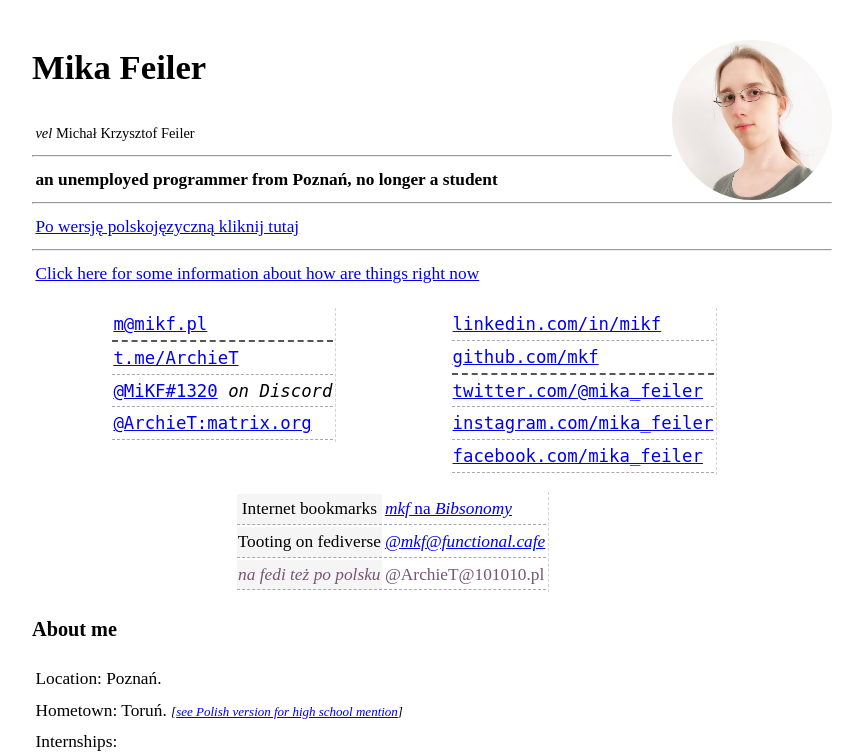
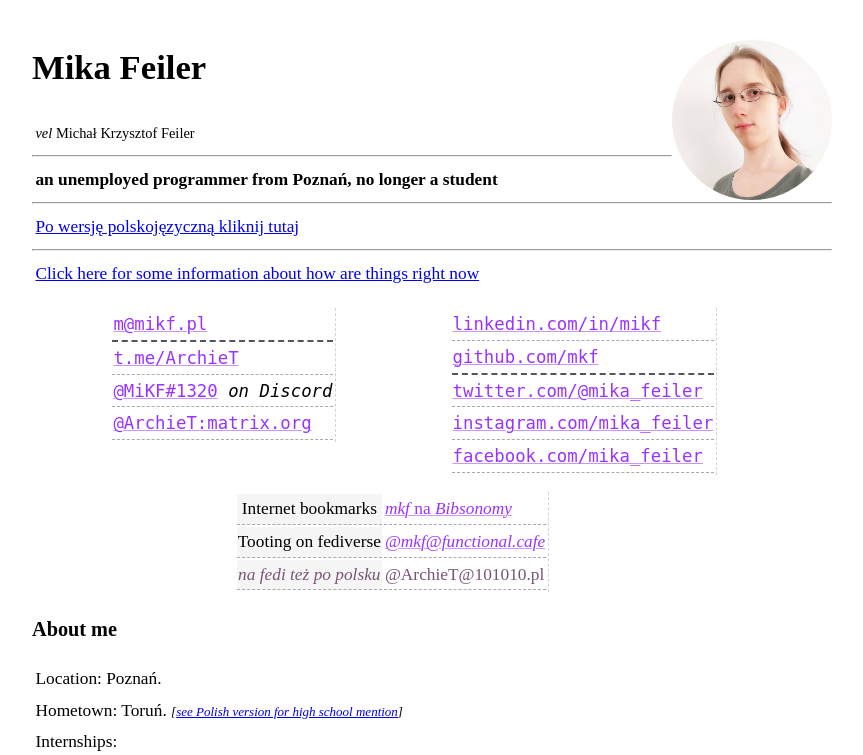
Before and after one commit to mkf/website-archiet, a PHP site: page /index.en.html in a window 1280 px wide. Shown: the top 755 px of the page, without its empty margins (208-1071 px from the left). Run offline with PHP 8.4, Linux system fonts and the light colour scheme.

Commit message:
contactme link colors

```diff
--- a/styles.css
+++ b/styles.css
@@ -58,6 +58,14 @@ table.contactme th {
     font-weight: lighter;
     text-align: center;
 }
+table.contactme td a {
+    text-decoration-thickness: 1px;
+    text-decoration-color: #cc95ff;
+    color: #93f;
+}
+table.contactme td a:visited {
+    color: rgb(120, 0, 241);
+}
 table.contactme.odd {
     vertical-align: middle;
 }
```
